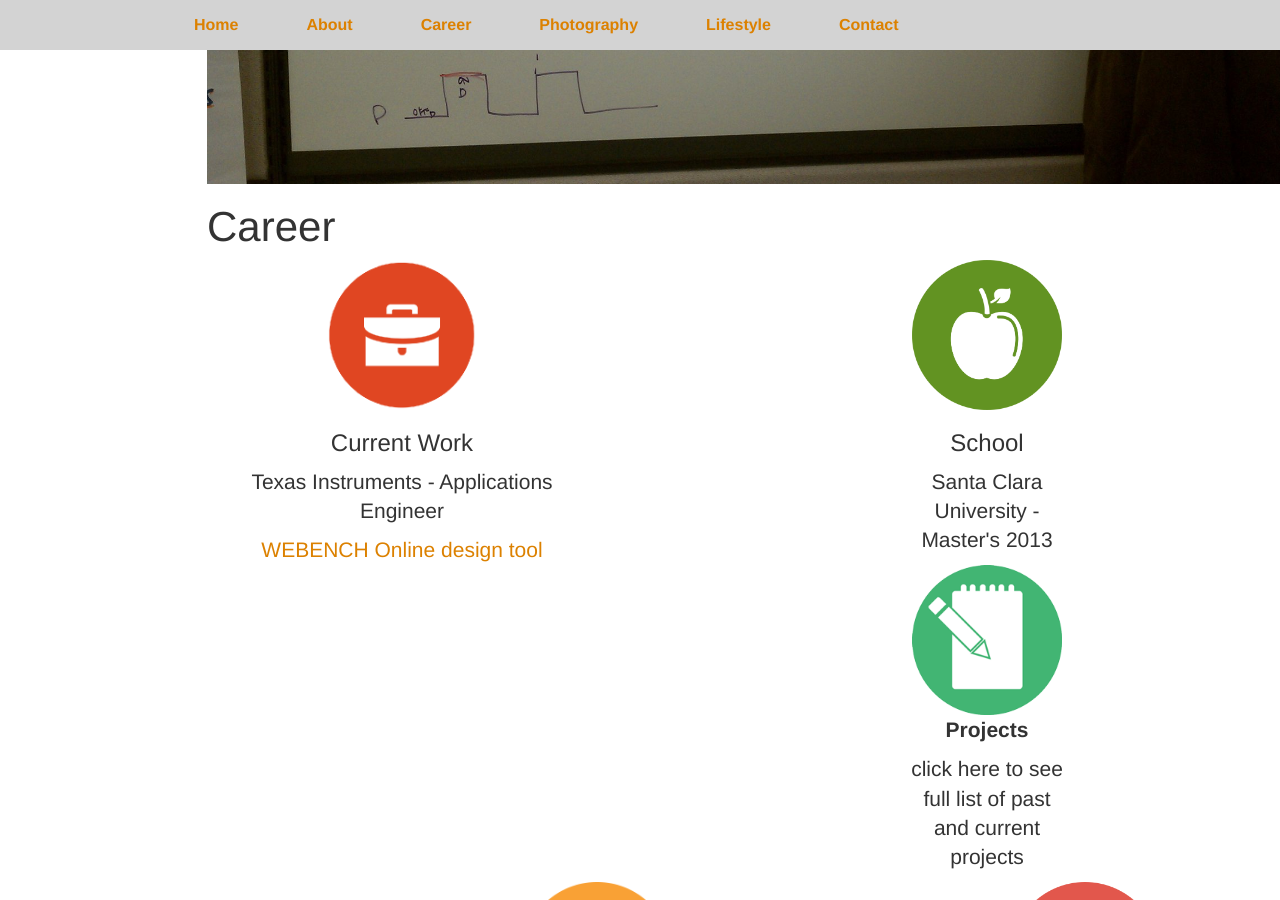
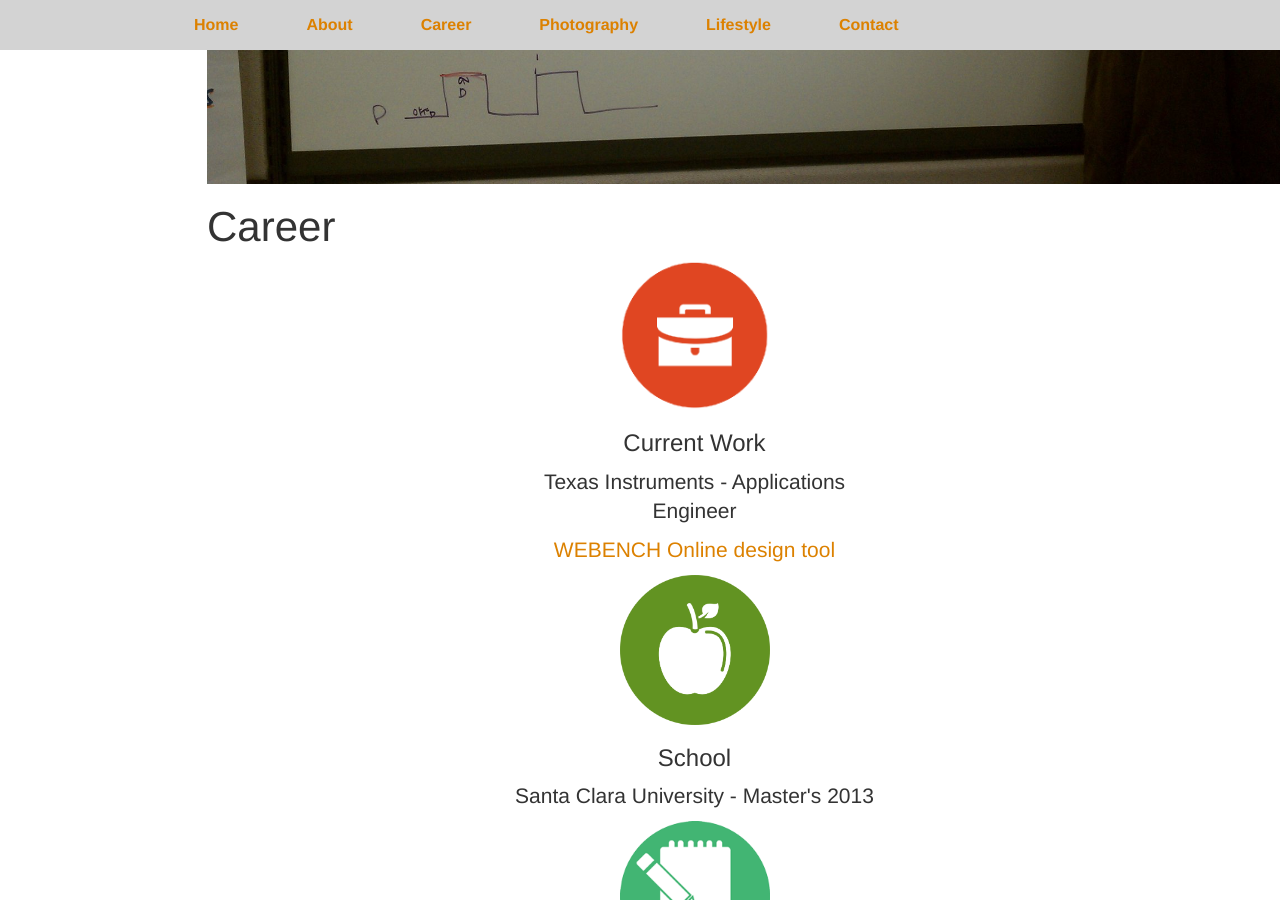
Before and after one commit to itsonlyjaz/itsonlyjaz.github.io, a Jekyll site: the page built from career/index.html, in a window 1280 px wide and 900 px high, scrolled down 396 px. Built offline with Jekyll 4.4.1, drawn with Linux system fonts in a browser that asks for light colours.

Commit message:
Update index.html

```diff
--- a/career/index.html
+++ b/career/index.html
@@ -15,7 +15,7 @@
 
     <div class="services container">
     <div class="row">
-        <section class="col-sm-12 col-md-8 col-lg-4">
+        <section class="col-xs-offset-3 col-xs-6 col-sm-12 col-md-8 col-lg-4">
             <img class="icon" src="work2.png" alt="Icon">
             <h3>Current Work</h3>
             <p>Texas Instruments - Applications Engineer
@@ -24,7 +24,7 @@
         </section>
 
 
-       <section class="col-xs-offset-3 col-xs-6 col-sm-6 col-sm-4 col-lg-2">
+       <section class="col-xs-offset-3 col-xs-6 col-sm-12 col-sm-8 col-lg-4">
             <img class="icon" src="education.png" alt="Icon">
             <h3>School</h3>
             <p>Santa Clara University - Master's 2013</p>
@@ -32,19 +32,19 @@
 <!--
        <div class="clearfix visible-sm-block"></div>
        -->
-        <section class="col-xs-offset-3 col-xs-6 col-sm-6 col-sm-4 col-lg-2">
+        <section class="col-xs-offset-3 col-xs-6 col-sm-12 col-sm-8 col-lg-4">
             <img class="icon" src="project.png" alt="Icon">
            <p><strong>Projects</strong>
             <p>click here to see full list of past and current projects</p>
         </section>
 
-       <section class="col-xs-offset-3 col-xs-6 col-sm-6 col-sm-4 col-lg-2">
+       <section class="col-xs-offset-3 col-xs-6 col-sm-12 col-sm-8 col-lg-4">
             <a href="jlivingston_resume.pdf" target="_blank"><img class="icon" src="resume.png" alt="Icon"></a>
             <h3>Resume</h3>
             <p><a href="jlivingston_resume.pdf" target="_blank">Click here</a> to download my resume</p>
         </section>
 
-       <section class="col-xs-offset-3 col-xs-6 col-sm-6 col-sm-4 col-lg-2">
+       <section class="col-xs-offset-3 col-xs-6 col-sm-12 col-sm-8 col-lg-4">
             <img class="icon" src="inwork.png" alt="Icon">
             <h3>In work??</h3>
           <p>Currently work on the following things.</p>
```
